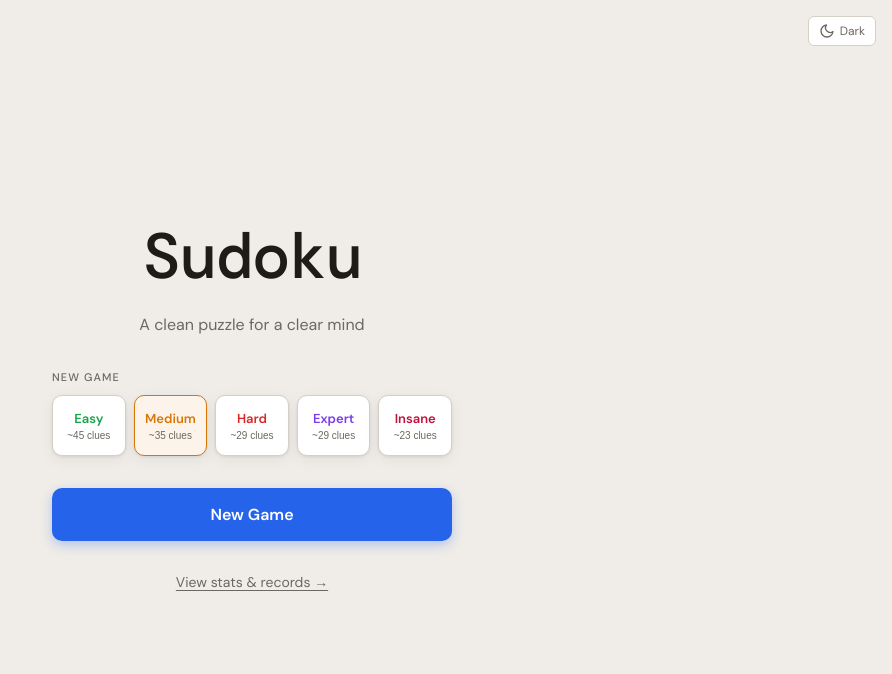
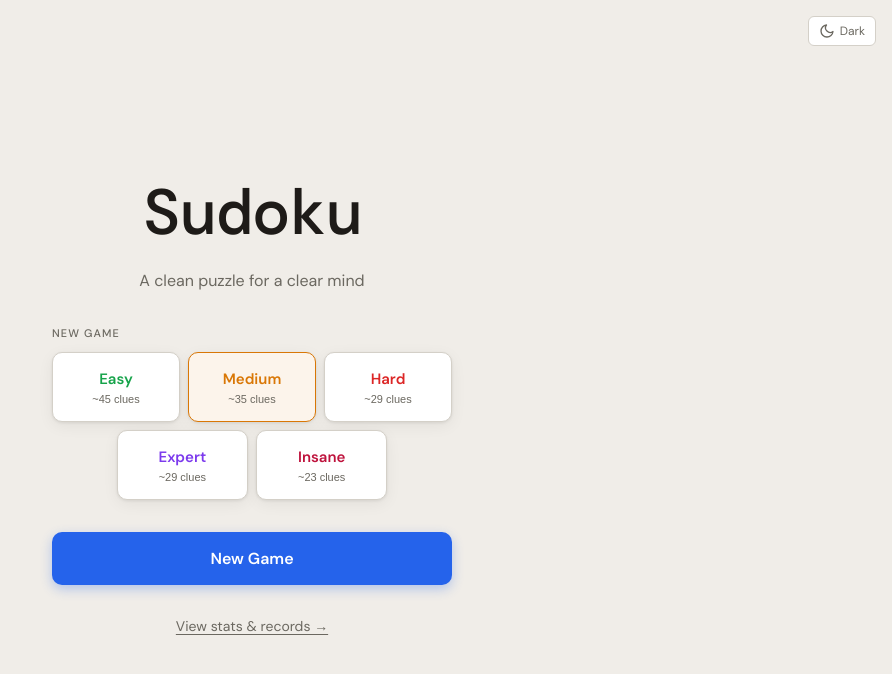
Before and after one commit to pablogaravito/sudoku-app, a React (Vite) app in the folder frontend/: page / in a window 1280 px wide. Shown: the top 674 px of the page, without its empty margins (388-1280 px from the left). Built offline with nearby package versions, Linux system fonts and the light colour scheme.

Commit message:
changed number size, some visual changes

```diff
--- a/frontend/src/components/SudokuBoard.module.css
+++ b/frontend/src/components/SudokuBoard.module.css
@@ -1,60 +1,65 @@
+/* SudokuBoard.module.css */
+
 .board {
-  position: relative; /* needed for the overlay lines */
+  position: relative;
   display: grid;
   grid-template-columns: repeat(9, 1fr);
   grid-template-rows: repeat(9, 1fr);
 
-  font-size: clamp(28px, 5.5vw, 52px);
+  /* Bump font-size up so digits fill more of the cell.
+   * All child font sizes (0.55em, 0.22em) scale automatically. */
+  font-size: clamp(32px, 6.5vw, 58px);
+
   width: 100%;
-  max-width: 480px;
+  max-width: 500px;
   aspect-ratio: 1;
 
-  background: var(--cell-border-box);
-  border: 2px solid var(--cell-border-box);
+  /* Thin cell borders via gap — board background color shows through */
+  background: var(--cell-border);
+  gap: 1px;
+
+  /* Outer board border */
+  border: 2.5px solid var(--cell-border-box);
   border-radius: var(--radius-sm);
   overflow: hidden;
+
   box-shadow: var(--shadow-card);
-  gap: 1px;
 }
 
-/* Draw the 2 vertical box separator lines */
+/* ── Box separator overlay ───────────────────────────────────────────────────
+ * We draw 2 vertical + 2 horizontal thick lines on top of the grid at exactly
+ * 1/3 and 2/3 positions. Much cleaner than per-cell border tricks.
+ * boardInner is a zero-size div rendered as the first child of .board.
+ */
+
+/* 2 vertical lines */
 .board::before,
 .board::after {
-  content: "";
+  content: '';
   position: absolute;
-  top: 0;
-  bottom: 0;
+  top: 0; bottom: 0;
   width: 2px;
   background: var(--cell-border-box);
-  z-index: 1;
+  z-index: 2;
   pointer-events: none;
 }
-.board::before {
-  left: calc(100% / 3);
-}
-.board::after {
-  left: calc(200% / 3);
-}
+.board::before { left: calc(100% / 3); transform: translateX(-50%); }
+.board::after  { left: calc(200% / 3); transform: translateX(-50%); }
 
-/* We need 2 horizontal lines too — use a wrapper div trick in the JSX */
+/* 2 horizontal lines via boardInner div */
 .boardInner {
   position: absolute;
   inset: 0;
   pointer-events: none;
-  z-index: 1;
+  z-index: 2;
 }
 .boardInner::before,
 .boardInner::after {
-  content: "";
+  content: '';
   position: absolute;
-  left: 0;
-  right: 0;
+  left: 0; right: 0;
   height: 2px;
   background: var(--cell-border-box);
 }
-.boardInner::before {
-  top: calc(100% / 3);
-}
-.boardInner::after {
-  top: calc(200% / 3);
-}
+.boardInner::before { top: calc(100% / 3);  transform: translateY(-50%); }
+.boardInner::after  { top: calc(200% / 3); transform: translateY(-50%); }
--- a/frontend/src/components/SudokuCell.module.css
+++ b/frontend/src/components/SudokuCell.module.css
@@ -13,40 +13,30 @@
   align-items: center;
   justify-content: center;
   background: var(--cell-bg);
+  /* No border — gap + board background handles thin lines */
   cursor: pointer;
   transition: background 0.1s ease;
   user-select: none;
   aspect-ratio: 1;
-  /* No border — the gap + board background handles it */
 }
 
-/* Thick box separators: add extra gap after cols 3 and 6, rows 3 and 6.
-   We do this by making every 3rd cell have a thicker right/bottom margin
-   using box-shadow on the board background side */
+.cell:focus-visible {
+  outline: 2px solid var(--color-primary);
+  outline-offset: -2px;
+  z-index: 1;
+}
 
 /* ── Cell states ────────────────────────────────────────────────────────────── */
-.given {
-  background: var(--cell-bg-given);
-  cursor: default;
-}
-.selected {
-  background: var(--cell-bg-selected) !important;
-}
-.peer {
-  background: var(--cell-bg-peer);
-}
-.sameNum {
-  background: var(--cell-bg-same-num);
-}
-.error {
-  background: var(--cell-bg-error);
-}
+.given    { background: var(--cell-bg-given); cursor: default; }
+.selected { background: var(--cell-bg-selected) !important; }
+.peer     { background: var(--cell-bg-peer); }
+.sameNum  { background: var(--cell-bg-same-num); }
+.error    { background: var(--cell-bg-error); }
 
 /* ── Value text ─────────────────────────────────────────────────────────────── */
 .value {
   font-family: var(--font-mono);
-  /* Font size is relative to the cell — we'll set cell size in the board */
-  font-size: 0.55em;
+  font-size: 0.68em;   /* was 0.55em — fills ~68% of cell height */
   font-weight: 500;
   line-height: 1;
   color: var(--cell-text-player);
@@ -66,8 +56,8 @@
   display: grid;
   grid-template-columns: repeat(3, 1fr);
   grid-template-rows: repeat(3, 1fr);
-  width: 90%;
-  height: 90%;
+  width: 92%;
+  height: 92%;
   gap: 0;
 }
 
@@ -76,7 +66,7 @@
   align-items: center;
   justify-content: center;
   font-family: var(--font-mono);
-  font-size: 0.22em;
+  font-size: 0.26em;   /* slightly bigger notes too */
   color: var(--cell-text-note);
   line-height: 1;
 }
--- a/frontend/src/screens/HomeScreen.jsx
+++ b/frontend/src/screens/HomeScreen.jsx
@@ -1,23 +1,23 @@
-import { useState, useEffect } from "react";
-import ThemeToggle from "../components/ThemeToggle";
-import { hasSavedGame } from "../hooks/useSudokuGame";
-import styles from "./HomeScreen.module.css";
+import { useState, useEffect } from 'react';
+import ThemeToggle from '../components/ThemeToggle';
+import { hasSavedGame } from '../hooks/useSudokuGame';
+import styles from './HomeScreen.module.css';
 
 const DIFFICULTIES = [
-  { key: "easy", label: "Easy", desc: "~45 clues", color: "#16a34a" },
-  { key: "medium", label: "Medium", desc: "~35 clues", color: "#d97706" },
-  { key: "hard", label: "Hard", desc: "~29 clues", color: "#dc2626" },
-  { key: "expert", label: "Expert", desc: "~29 clues", color: "#7c3aed" },
-  { key: "insane", label: "Insane", desc: "~23 clues", color: "#be123c" },
+  { key: 'easy',   label: 'Easy',   desc: '~45 clues', color: '#16a34a' },
+  { key: 'medium', label: 'Medium', desc: '~35 clues', color: '#d97706' },
+  { key: 'hard',   label: 'Hard',   desc: '~29 clues', color: '#dc2626' },
+  { key: 'expert', label: 'Expert', desc: '~29 clues', color: '#7c3aed' },
+  { key: 'insane', label: 'Insane', desc: '~23 clues', color: '#be123c' },
 ];
 
 export default function HomeScreen({ onStart, onResume, onViewStats, theme }) {
-  const [selected, setSelected] = useState("medium");
+  const [selected, setSelected] = useState('medium');
   const [savedDiff, setSavedDiff] = useState(null);
 
   // Check localStorage for any saved game on mount
   useEffect(() => {
-    const found = DIFFICULTIES.map((d) => d.key).find((d) => hasSavedGame(d));
+    const found = DIFFICULTIES.map(d => d.key).find(d => hasSavedGame(d));
     setSavedDiff(found ?? null);
   }, []);
 
@@ -40,10 +40,7 @@ export default function HomeScreen({ onStart, onResume, onViewStats, theme }) {
             <span className={styles.resumeLabel}>Saved game</span>
             <span className={styles.resumeDiff}>{savedDiff}</span>
           </div>
-          <button
-            className={styles.resumeBtn}
-            onClick={() => onResume(savedDiff)}
-          >
+          <button className={styles.resumeBtn} onClick={() => onResume(savedDiff)}>
             Resume →
           </button>
         </div>
@@ -52,11 +49,12 @@ export default function HomeScreen({ onStart, onResume, onViewStats, theme }) {
       <section className={styles.section} aria-label="Choose difficulty">
         <p className={styles.sectionLabel}>new game</p>
         <div className={styles.difficultyGrid}>
-          {DIFFICULTIES.map(({ key, label, desc, color }) => (
+          <div className={styles.diffRow}>
+            {DIFFICULTIES.slice(0, 3).map(({ key, label, desc, color }) => (
               <button
                 key={key}
-              className={`${styles.diffBtn} ${selected === key ? styles.diffSelected : ""}`}
-              style={{ "--diff-color": color }}
+                className={`${styles.diffBtn} ${selected === key ? styles.diffSelected : ''}`}
+                style={{ '--diff-color': color }}
                 onClick={() => setSelected(key)}
                 aria-pressed={selected === key}
               >
@@ -64,6 +62,21 @@ export default function HomeScreen({ onStart, onResume, onViewStats, theme }) {
                 <span className={styles.diffDesc}>{desc}</span>
               </button>
             ))}
+          </div>
+          <div className={styles.diffRow}>
+            {DIFFICULTIES.slice(3).map(({ key, label, desc, color }) => (
+              <button
+                key={key}
+                className={`${styles.diffBtn} ${selected === key ? styles.diffSelected : ''}`}
+                style={{ '--diff-color': color }}
+                onClick={() => setSelected(key)}
+                aria-pressed={selected === key}
+              >
+                <span className={styles.diffLabel}>{label}</span>
+                <span className={styles.diffDesc}>{desc}</span>
+              </button>
+            ))}
+          </div>
         </div>
       </section>
 
--- a/frontend/src/screens/HomeScreen.module.css
+++ b/frontend/src/screens/HomeScreen.module.css
@@ -34,10 +34,7 @@
   font-size: 1rem;
 }
 
-.section {
-  width: 100%;
-  max-width: 400px;
-}
+.section { width: 100%; max-width: 400px; }
 
 .sectionLabel {
   font-size: 11px;
@@ -49,16 +46,33 @@
 }
 
 .difficultyGrid {
+  display: flex;
+  flex-direction: column;
+  gap: 8px;
+  width: 100%;
+}
+
+.diffRow {
   display: grid;
-  grid-template-columns: repeat(5, 1fr);
   gap: 8px;
+}
+
+.diffRow:first-child {
+  grid-template-columns: repeat(3, 1fr);
+}
+
+.diffRow:last-child {
+  grid-template-columns: repeat(2, 1fr);
+  /* Center the bottom row so it doesn't stretch full width */
+  width: calc(66.66% + 4px);
+  align-self: center;
 }
 
 .diffBtn {
   display: flex;
   flex-direction: column;
   align-items: center;
-  padding: 14px 8px;
+  padding: 16px 8px;
   background: var(--bg-card);
   border: 1.5px solid var(--color-border);
   border-radius: var(--radius-md);
@@ -67,26 +81,25 @@
   box-shadow: var(--shadow-card);
 }
 
-.diffBtn:hover {
-  border-color: var(--diff-color);
-}
+.diffBtn:hover { border-color: var(--diff-color); }
 
 .diffSelected {
   border-color: var(--diff-color) !important;
-  background: color-mix(in srgb, var(--diff-color) 8%, white);
+  background: color-mix(in srgb, var(--diff-color) 8%, var(--bg-card));
 }
 
 .diffLabel {
   font-family: var(--font-sans);
-  font-size: 13px;
+  font-size: 15px;
   font-weight: 600;
   color: var(--diff-color);
 }
 
 .diffDesc {
-  font-size: 10px;
+  font-size: 11px;
   color: var(--color-text-muted);
-  margin-top: 3px;
+  margin-top: 4px;
+  text-align: center;
 }
 
 .playBtn {
@@ -101,18 +114,12 @@
   font-size: 1rem;
   font-weight: 600;
   cursor: pointer;
-  transition:
-    background 0.15s,
-    transform 0.1s;
-  box-shadow: 0 4px 12px rgba(37, 99, 235, 0.3);
+  transition: background 0.15s, transform 0.1s;
+  box-shadow: 0 4px 12px rgba(37,99,235,0.3);
 }
 
-.playBtn:hover {
-  background: var(--color-primary-hover);
-}
-.playBtn:active {
-  transform: scale(0.98);
-}
+.playBtn:hover  { background: var(--color-primary-hover); }
+.playBtn:active { transform: scale(0.98); }
 
 .statsLink {
   background: none;
@@ -125,9 +132,7 @@
   text-underline-offset: 3px;
 }
 
-.statsLink:hover {
-  color: var(--color-text);
-}
+.statsLink:hover { color: var(--color-text); }
 
 /* Resume banner */
 .resumeBanner {
@@ -176,6 +181,4 @@
   cursor: pointer;
   transition: background 0.15s;
 }
-.resumeBtn:hover {
-  background: var(--color-primary-hover);
-}
+.resumeBtn:hover { background: var(--color-primary-hover); }
```
Lines whose indentation alone changed are shown as unchanged.
